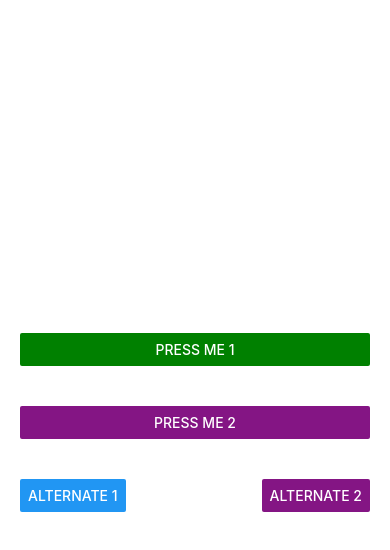
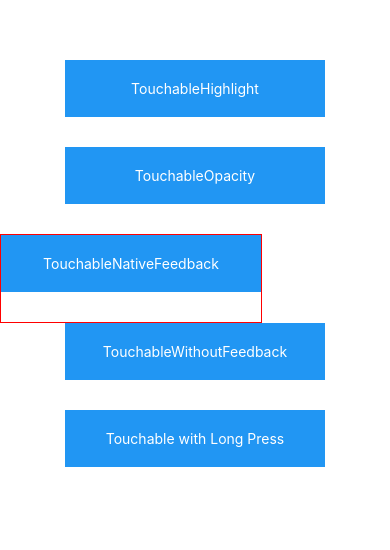
Before and after one commit to StevieIsmagic/React-Native-FaceBook-Tutorial, a React Native app in the folder FB-Guide/: screen / in a window 390 px wide. Shown: the top 550 px of the page. Built offline with nearby package versions, Linux system fonts and the light colour scheme.

Commit message:
Touchable Button Basics Practice

```diff
--- a/FB-Guide/App.js
+++ b/FB-Guide/App.js
@@ -1,56 +1,66 @@
 import React, { Component } from 'react';
-import { Alert, View, Button, StyleSheet} from 'react-native';
+import { Alert, AppRegistry, Platform, StyleSheet, Text, TouchableHighlight, TouchableOpacity, TouchableNativeFeedback, TouchableWithoutFeedback, View } from 'react-native';
 
-  export default class ButtonBasics extends Component {
+export default class Touchables extends Component {
   _onPressButton() {
     Alert.alert('You tapped the button!')
   }
 
+  _onLongPressButton() {
+    Alert.alert('You long-pressed the button!')
+  }
+
+
   render() {
     return (
       <View style={styles.container}>
-         <View style={styles.buttonContainer}>
-          <Button
+        <TouchableHighlight onPress={this._onPressButton} underlayColor="white">
+          <View style={styles.button}>
+            <Text style={styles.buttonText}>TouchableHighlight</Text>
+          </View>
+        </TouchableHighlight>
+        <TouchableOpacity onPress={this._onPressButton}>
+          <View style={styles.button}>
+            <Text style={styles.buttonText}>TouchableOpacity</Text>
+          </View>
+        </TouchableOpacity>
+        <TouchableNativeFeedback
             onPress={this._onPressButton}
-            title={'Press Me 1'}
-            color={'green'}
-          />
+            background={Platform.OS === 'android' ? TouchableNativeFeedback.SelectableBackground() : ''}>
+          <View style={styles.button}>
+            <Text style={styles.buttonText}>TouchableNativeFeedback</Text>
           </View>
-        <View style={styles.buttonContainer}>
-          <Button
+        </TouchableNativeFeedback>
+        <TouchableWithoutFeedback
             onPress={this._onPressButton}
-          title={'Press Me 2'}
-          color={'#841584'}
-        />
+            >
+          <View style={styles.button}>
+            <Text style={styles.buttonText}>TouchableWithoutFeedback</Text>
           </View>
-        <View style={styles.alternativeLayoutButtonContainer}>
-          <Button
-          onPress={this._onPressButton}
-          title={'Alternate 1'}
-        />
-        <Button
-          onPress={this._onPressButton}
-          title={'Alternate 2'}
-          color={'#841584'}
-        />
+        </TouchableWithoutFeedback>
+        <TouchableHighlight onPress={this._onPressButton} onLongPress={this._onLongPressButton} underlayColor="white">
+          <View style={styles.button}>
+            <Text style={styles.buttonText}>Touchable with Long Press</Text>
           </View>
+        </TouchableHighlight>
       </View>
-
     );
   }
 }
 
 const styles = StyleSheet.create({
   container: {
-    flex: 1,
-    justifyContent: 'center',
+    paddingTop: 60,
+    alignItems: 'center'
   },
-  buttonContainer: {
-    margin: 20
+  button: {
+    marginBottom: 30,
+    width: 260,
+    alignItems: 'center',
+    backgroundColor: '#2196F3'
   },
-  alternativeLayoutButtonContainer: {
-    margin: 20,
-    flexDirection: 'row',
-    justifyContent: 'space-between'
+  buttonText: {
+    padding: 20,
+    color: 'white'
   }
 })
```
Lines whose indentation alone changed are shown as unchanged.
